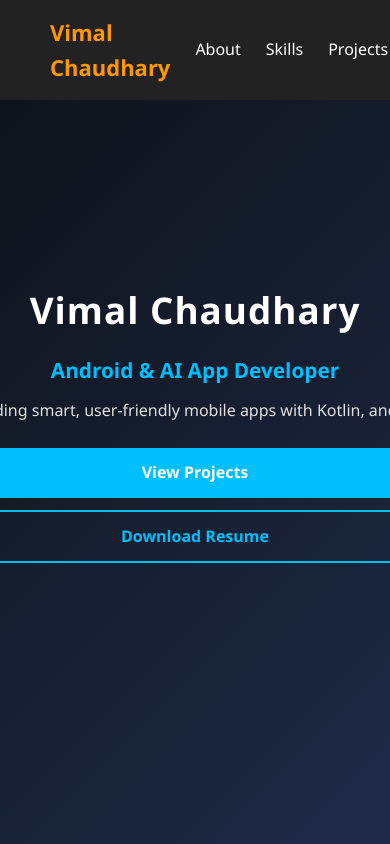
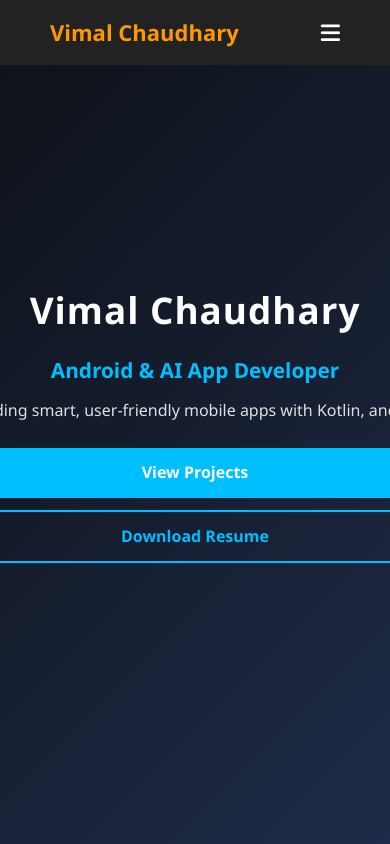
Before and after one commit to chaudharyy7/vc-portfolio, a plain HTML site: page index.html in a window 390 px wide. Shown: the top 844 px of the page. Drawn offline with nearby package versions, Linux system fonts and the light colour scheme.

Commit message:
Update style.css

```diff
--- a/style.css
+++ b/style.css
@@ -595,7 +595,7 @@ footer p {
         left: -12px !important;
     }
 
-    /* .menu-toggle {
+    .menu-toggle {
         display: block;
     }
 
@@ -618,7 +618,7 @@ footer p {
         margin: 15px 0;
     }
 
-} */
+}
 
 @media (max-width: 768px) {
     h2 {
```
